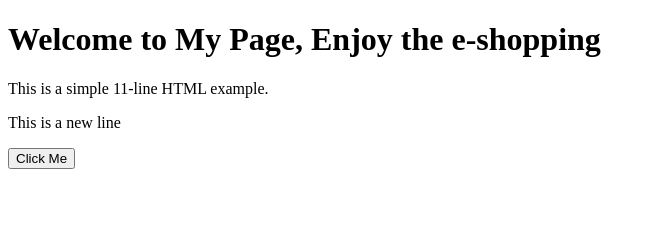
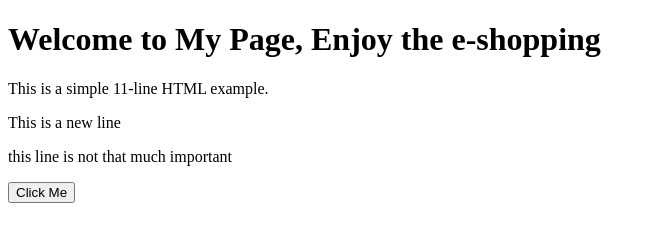
Before and after one commit to aishu20998/HandsON, a plain HTML site: page index.html in a window 1280 px wide. Shown: the whole page, without its empty margins (0-656 px from the left). Drawn offline with Linux system fonts and the light colour scheme.

Commit message:
Chore:Line added

```diff
--- a/index.html
+++ b/index.html
@@ -7,6 +7,7 @@
   <h1>Welcome to My Page, Enjoy the e-shopping</h1>
   <p>This is a simple 11-line HTML example.</p>
   <p>This is a new line</p>
+  <p>this line is not that much important</p>
   <button onclick="alert('Hello World!')">Click Me</button>
 </body>
 </html>
```
